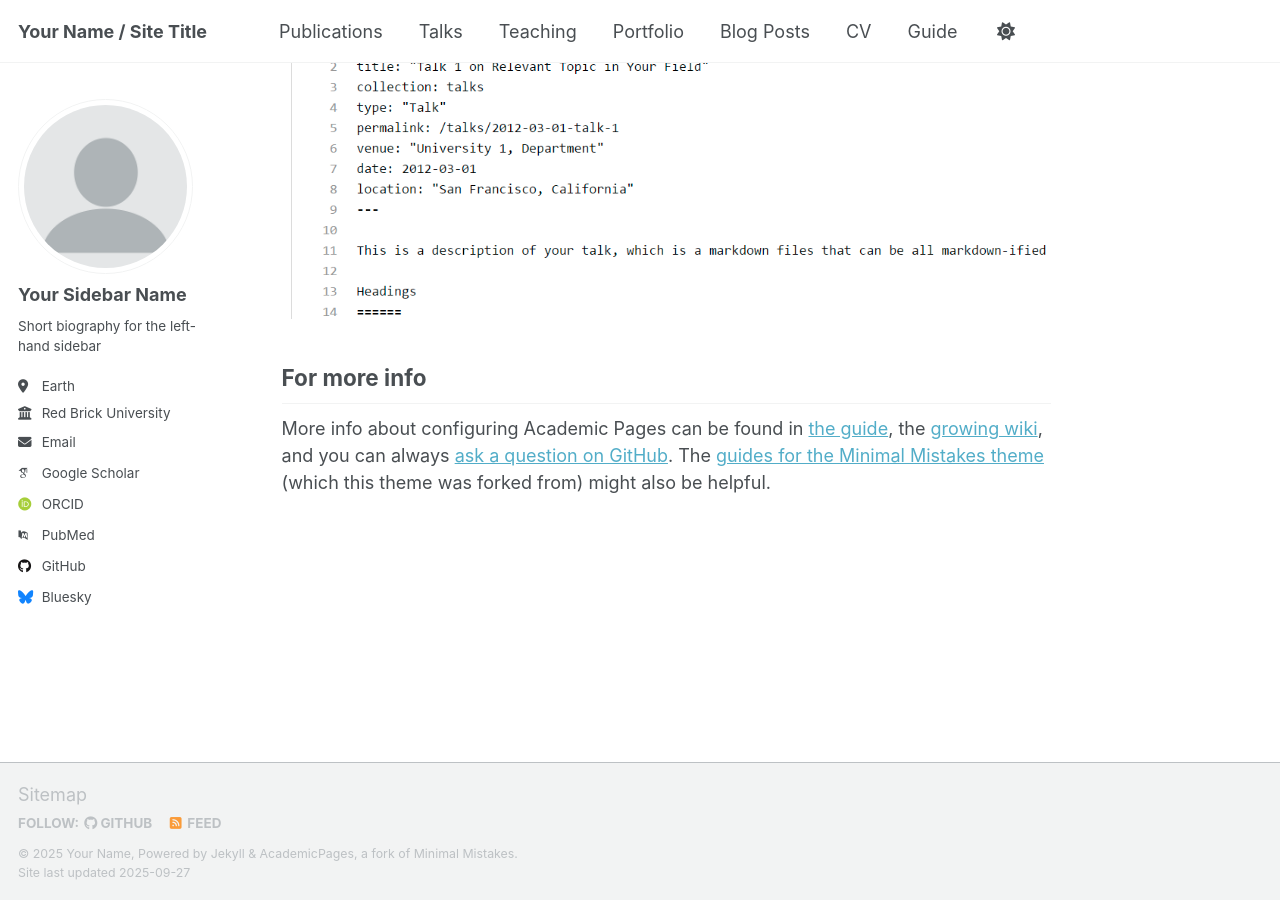
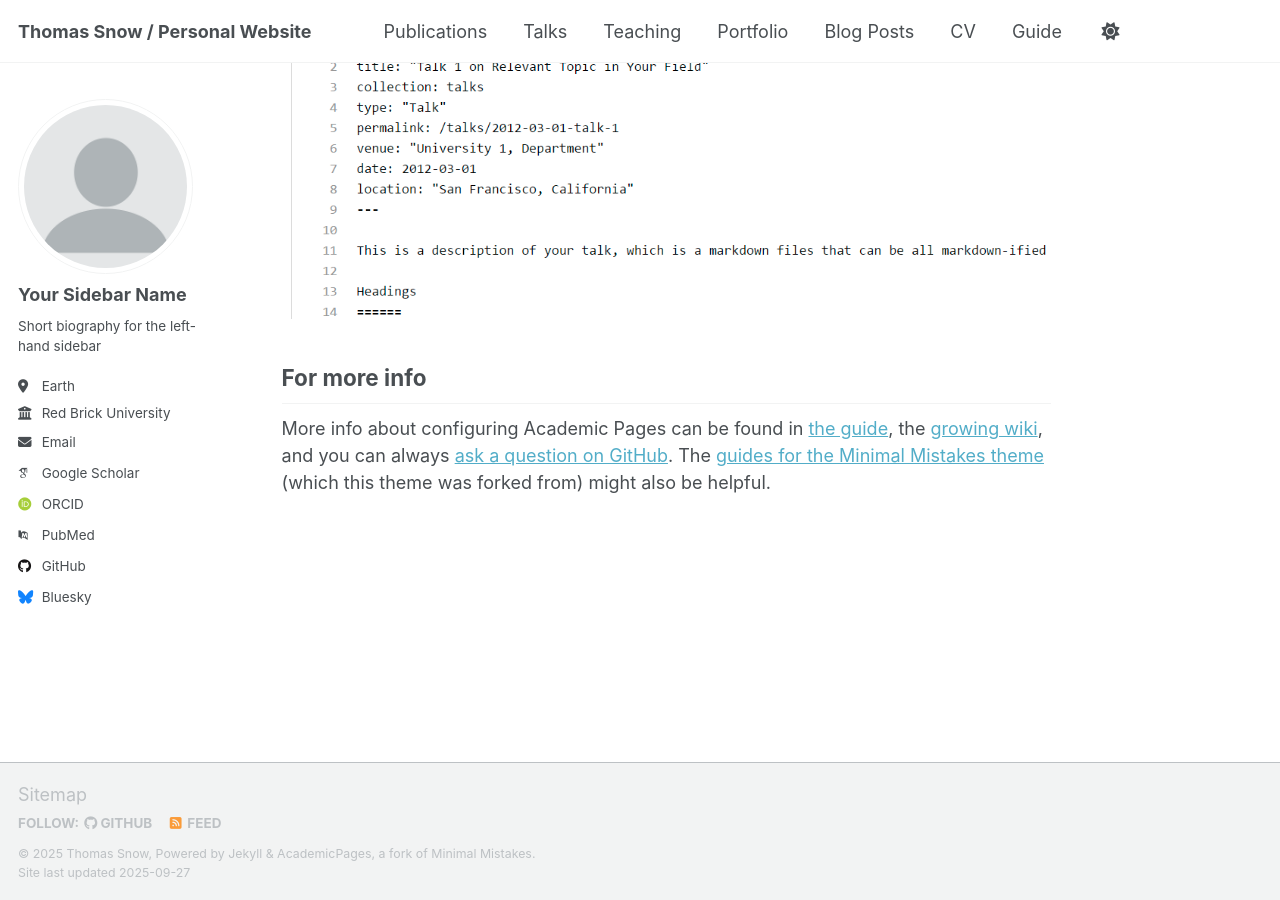
Before and after one commit to tsnowh/tsnowh.github.io, a Jekyll site: the page built from _pages/about.md, in a window 1280 px wide and 900 px high, scrolled down 2880 px. Built offline with Jekyll 4.4.1, drawn with Linux system fonts in a browser that asks for light colours; some web fonts are replaced; a script that is not in the unit is left out.

Commit message:
Update _config.yml

```diff
--- a/_config.yml
+++ b/_config.yml
@@ -9,14 +9,14 @@
 # Basic Site Settings
 locale                   : "en-US"
 site_theme               : "default" # Currently available options are "default", "air"
-title                    : "Your Name / Site Title"
+title                    : "Thomas Snow / Personal Website"
 title_separator          : "-"
-name                     : &name "Your Name"
+name                     : &name "Thomas Snow"
 description              : &description "Your Name's academic portfolio"   # Update this with a general description of your site, this is the default if not overridden by a page
-url                      : https://academicpages.github.io # The base hostname & protocol for your site e.g. "https://[your GitHub username].github.io",
+url                      : https://tsnowh.github.io # The base hostname & protocol for your site e.g. "https://[your GitHub username].github.io",
                                                            # or if you already have some other page hosted on Github then use "https://[your GitHub username].github.io/[Your Repo Name]"
 baseurl                  : "" # the subpath of your site, e.g. "/blog"
-repository               : "academicpages/academicpages.github.io"
+repository               : "tsnowh/tsnowh.github.io"
 
 # Site Author - The following control what appear as part of the author content on the side bar.
 #               If a field is blank the icon and link will not appear, otherwise it will be shown.
```
